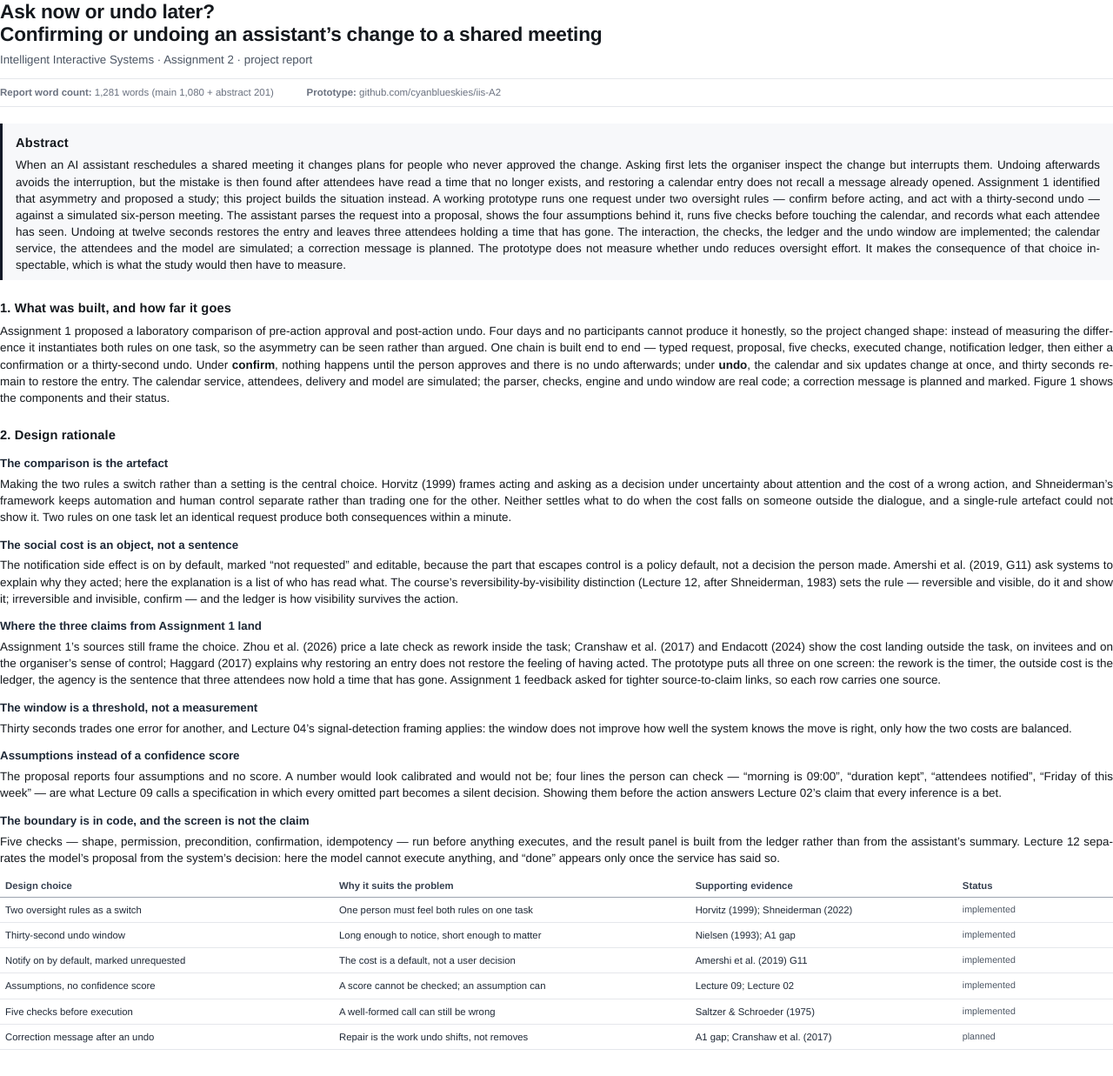
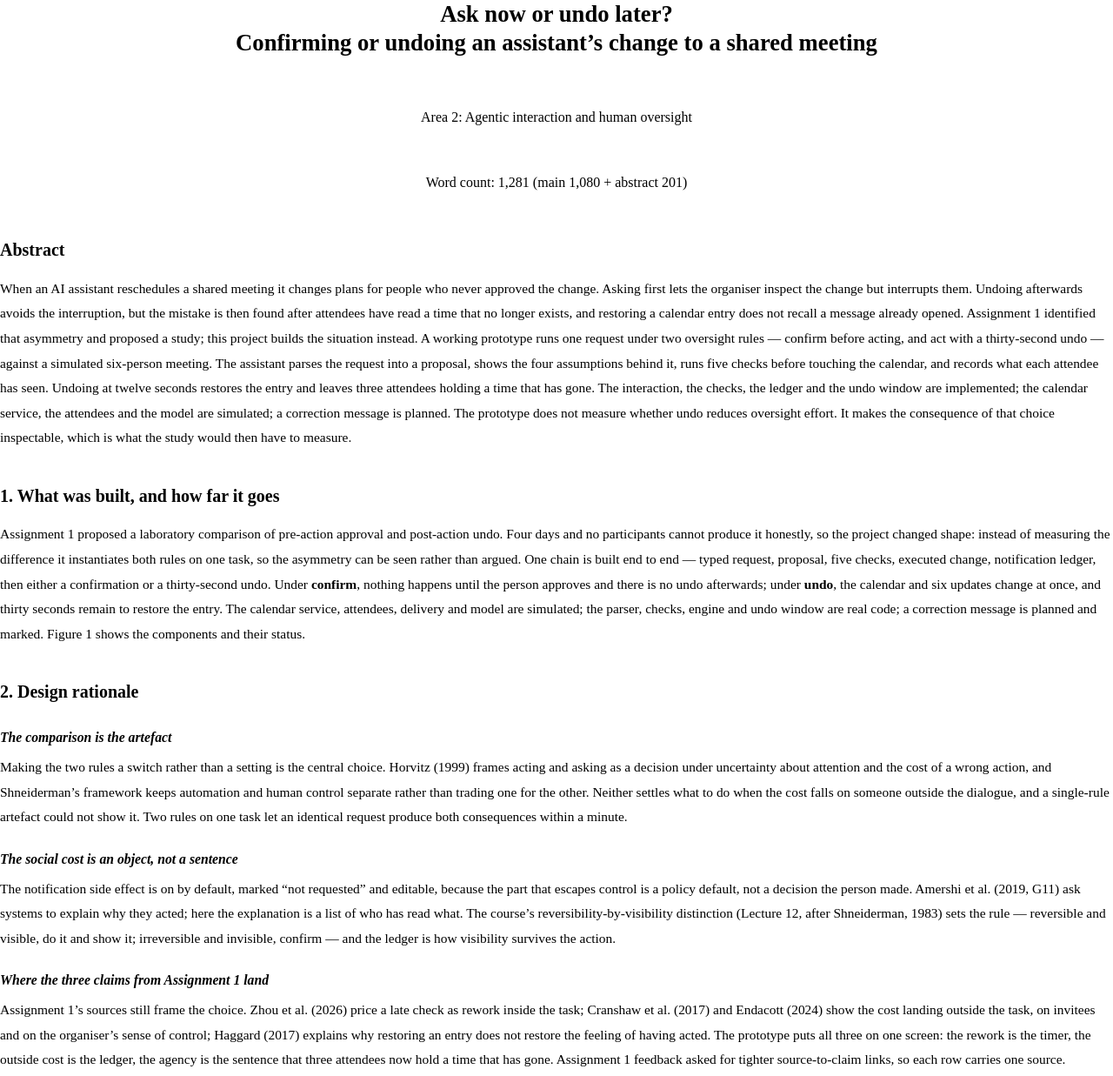
Before and after one commit to cyanblueskies/iis-A2, a website: page docs/report/report.html in a window 1280 px wide. Shown: the top 1237 px of the page at 87% size. Drawn offline with Linux system fonts and the light colour scheme.

Commit message:
reformat the report to the assignment 1 layout

```diff
--- a/docs/report/report.html
+++ b/docs/report/report.html
@@ -4,52 +4,44 @@
 <meta charset="utf-8">
 <title>Ask now or undo later? — project report</title>
 <style>
-  @page { size: A4; margin: 15mm 15mm 13mm; }
+  @page { size: A4; margin: 25mm 22mm 22mm; }
   html { -webkit-print-color-adjust: exact; print-color-adjust: exact; }
   body {
-    margin: 0; color: #14181d;
-    font-family: "Helvetica Neue", Helvetica, Arial, sans-serif;
-    font-size: 10.1pt; line-height: 1.42;
+    margin: 0; color: #000;
+    font-family: "Times New Roman", Times, Georgia, serif;
+    font-size: 11.6pt; line-height: 1.85;
   }
-  h1 { font-size: 17pt; line-height: 1.15; margin: 0 0 2mm; letter-spacing: -0.01em; }
-  .sub { font-size: 10pt; color: #4b5563; margin: 0 0 3mm; }
-  .meta { font-size: 8.6pt; color: #6b7280; border-top: 1px solid #e5e7eb; border-bottom: 1px solid #e5e7eb;
-          padding: 2mm 0; margin-bottom: 5mm; display: flex; gap: 10mm; }
-  h2 { font-size: 11pt; margin: 6mm 0 1.6mm; letter-spacing: 0.01em; }
-  h3 { font-size: 10pt; margin: 3.6mm 0 1mm; color: #1f2937; }
-  p { margin: 0 0 2.2mm; text-align: justify; hyphens: auto; }
-  .abstract { background: #f7f8fa; border-left: 2.5pt solid #111827; padding: 3mm 4mm 2mm; margin-bottom: 4mm; }
-  .abstract p { margin-bottom: 0; }
-  figure { margin: 3mm 0 4mm; break-inside: avoid; }
-  figure img { width: 100%; display: block; border: 0; }
-  .figcap { font-size: 8.2pt; color: #4b5563; margin-top: 1.6mm; line-height: 1.3; }
-  .figcap b { color: #111827; }
-  table { width: 100%; border-collapse: collapse; font-size: 8.5pt; margin: 2mm 0 3mm; }
-  th { text-align: left; font-weight: 600; color: #374151; border-bottom: 1pt solid #9ca3af; padding: 1.4mm 1.6mm; }
-  td { border-bottom: 0.5pt solid #e5e7eb; padding: 1.6mm; vertical-align: top; color: #1f2937; }
-  td.st { white-space: nowrap; font-size: 8pt; color: #4b5563; }
-  .refs { font-size: 8.2pt; color: #374151; }
-  .refs p { margin: 0 0 1.4mm; padding-left: 5mm; text-indent: -5mm; text-align: left; }
-  .note { font-size: 8.4pt; color: #6b7280; }
-  code { font-family: "SF Mono", Menlo, monospace; font-size: 8.5pt; background: #f1f3f5; padding: 0 1mm; border-radius: 1mm; }
+  h1 { font-size: 20pt; line-height: 1.25; margin: 0 0 14mm; text-align: center; font-weight: bold; }
+  .area { font-size: 12pt; text-align: center; margin: 0 0 12mm; }
+  .wc { font-size: 12pt; text-align: center; margin: 0 0 12mm; }
+  h2 { font-size: 15pt; font-weight: bold; margin: 9mm 0 3mm; }
+  h3 { font-size: 11.8pt; font-weight: bold; font-style: italic; margin: 5mm 0 1.5mm; }
+  p { margin: 0 0 3.2mm; text-align: left; }
+  figure { margin: 5mm 0 6mm; break-inside: avoid; }
+  figure img, figure svg { width: 100%; display: block; }
+  figure img { width: 88%; margin: 0 auto; }
+  .figcap { font-size: 9pt; line-height: 1.4; margin-top: 2.5mm; text-align: center; }
+  table { width: 100%; border-collapse: collapse; font-size: 9.6pt; line-height: 1.45; margin: 3mm 0 5mm; }
+  th { text-align: left; font-weight: bold; border-bottom: 1pt solid #000; padding: 1.5mm 2mm; }
+  td { border-bottom: 0.4pt solid #999; padding: 1.8mm 2mm; vertical-align: top; }
+  td.st { white-space: nowrap; }
+  .refs { font-size: 10.2pt; line-height: 1.45; }
+  .refs p { margin: 0 0 2mm; padding-left: 7mm; text-indent: -7mm; }
+  .note { font-size: 9.4pt; line-height: 1.45; color: #222; }
+  code { font-family: "Courier New", monospace; font-size: 9.4pt; }
   .pb { break-before: page; }
-  figure.sb { margin: 3mm auto 3.5mm; width: 82%; }
 </style>
 </head>
 <body>
 
 <h1>Ask now or undo later?<br>Confirming or undoing an assistant’s change to a shared meeting</h1>
-<p class="sub">Intelligent Interactive Systems · Assignment 2 · project report</p>
 
-<div class="meta">
-  <span><b>Report word count:</b> <span id="wc">1,281</span> words (main <span id="wcmain">1,080</span> + abstract <span id="wcabs">201</span>)</span>
-  <span><b>Prototype:</b> github.com/cyanblueskies/iis-A2</span>
-</div>
+<p class="area">Area 2: Agentic interaction and human oversight</p>
 
-<div class="abstract" id="abstract">
+<p class="wc">Word count: 1,281 (main 1,080 + abstract 201)</p>
+
 <h2 style="margin-top:0">Abstract</h2>
 <p>When an AI assistant reschedules a shared meeting it changes plans for people who never approved the change. Asking first lets the organiser inspect the change but interrupts them. Undoing afterwards avoids the interruption, but the mistake is then found after attendees have read a time that no longer exists, and restoring a calendar entry does not recall a message already opened. Assignment 1 identified that asymmetry and proposed a study; this project builds the situation instead. A working prototype runs one request under two oversight rules — confirm before acting, and act with a thirty-second undo — against a simulated six-person meeting. The assistant parses the request into a proposal, shows the four assumptions behind it, runs five checks before touching the calendar, and records what each attendee has seen. Undoing at twelve seconds restores the entry and leaves three attendees holding a time that has gone. The interaction, the checks, the ledger and the undo window are implemented; the calendar service, the attendees and the model are simulated; a correction message is planned. The prototype does not measure whether undo reduces oversight effort. It makes the consequence of that choice inspectable, which is what the study would then have to measure.</p>
-</div>
 
 <h2>1. What was built, and how far it goes</h2>
 <p>Assignment 1 proposed a laboratory comparison of pre-action approval and post-action undo. Four days and no participants cannot produce it honestly, so the project changed shape: instead of measuring the difference it instantiates both rules on one task, so the asymmetry can be seen rather than argued. One chain is built end to end — typed request, proposal, five checks, executed change, notification ledger, then either a confirmation or a thirty-second undo. Under <b>confirm</b>, nothing happens until the person approves and there is no undo afterwards; under <b>undo</b>, the calendar and six updates change at once, and thirty seconds remain to restore the entry. The calendar service, attendees, delivery and model are simulated; the parser, checks, engine and undo window are real code; a correction message is planned and marked. Figure 1 shows the components and their status.</p>
@@ -178,7 +170,7 @@
   <text class="el" x="686" y="574">delivered</text>
 
   <path class="e" d="M184,612 L556,612"/>
-  <text class="el" x="196" y="606">planned</text>
+  <text class="el" x="250" y="632">planned</text>
 
   <path class="e" d="M800,612 L812,612 L812,60 L792,60"/>
   <text class="el" x="806" y="350" transform="rotate(-90 806 350)" text-anchor="middle">renders what happened</text>
```
Also changed, not shown: 1 other file.
